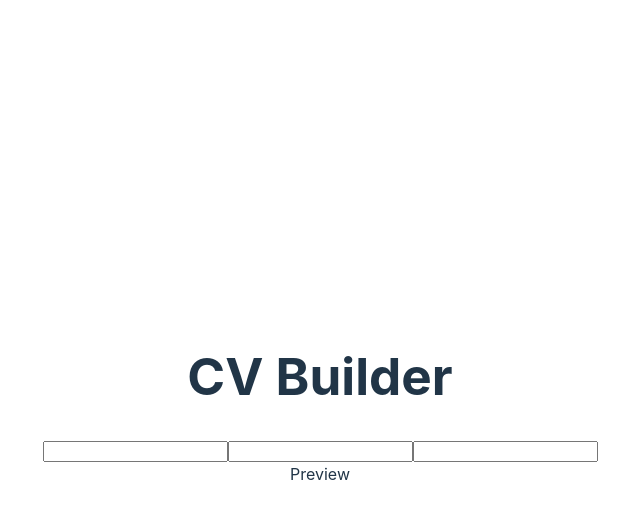
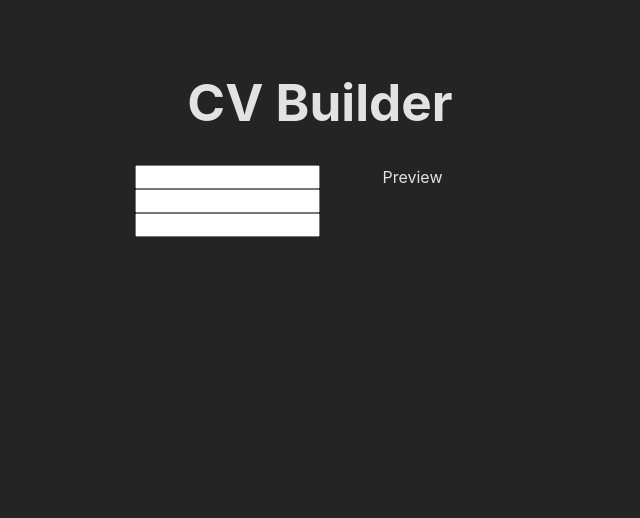
Before and after one commit to jonorl/cv-application, a React (Vite) app: page / in a window 1280 px wide. Shown: the top 518 px of the page, without its empty margins (320-960 px from the left). Built offline with nearby package versions, Linux system fonts and the light colour scheme.

Commit message:
Fix: Deleted inherited CSS structure

```diff
--- a/src/styles/App.css
+++ b/src/styles/App.css
@@ -3,45 +3,21 @@
   margin: 0 auto;
   padding: 2rem;
   text-align: center;
-}
 
-.logo {
-  height: 6em;
-  padding: 1.5em;
-  will-change: filter;
-  transition: filter 300ms;
-}
-.logo:hover {
-  filter: drop-shadow(0 0 2em #646cffaa);
-}
-.logo.react:hover {
-  filter: drop-shadow(0 0 2em #61dafbaa);
-}
-
-@keyframes logo-spin {
-  from {
-    transform: rotate(0deg);
-  }
-  to {
-    transform: rotate(360deg);
-  }
-}
-
-@media (prefers-reduced-motion: no-preference) {
-  a:nth-of-type(2) .logo {
-    animation: logo-spin infinite 20s linear;
-  }
-}
-
-.card {
-  padding: 2em;
-}
-
-.read-the-docs {
-  color: #888;
+  justify-content: center;
+  display: grid;
+  grid-auto-flow: column;
+  grid-template-columns: 1fr 1fr;
+  grid-template-rows: auto 1fr 1fr 1fr;
 }
 
 body {
-  display: flex;
-  flex-flow: column;
+display: flex;
+flex-direction: column;
 }
+
+h1 {
+  justify-self: center;
+  grid-column: 1 / span 2;
+  grid-row: 1;
+}
--- a/src/styles/index.css
+++ b/src/styles/index.css
@@ -14,57 +14,7 @@
 }
 
 
-a {
-  font-weight: 500;
-  color: #646cff;
-  text-decoration: inherit;
-}
-a:hover {
-  color: #535bf2;
-}
-
-body {
-  margin: 0;
-  display: flex;
-  justify-content: center;
-  place-items: center;
-  min-width: 320px;
-  min-height: 100vh;
-}
-
 h1 {
   font-size: 3.2em;
   line-height: 1.1;
 }
-
-button {
-  border-radius: 8px;
-  border: 1px solid transparent;
-  padding: 0.6em 1.2em;
-  font-size: 1em;
-  font-weight: 500;
-  font-family: inherit;
-  background-color: #1a1a1a;
-  cursor: pointer;
-  transition: border-color 0.25s;
-}
-button:hover {
-  border-color: #646cff;
-}
-button:focus,
-button:focus-visible {
-  outline: 4px auto -webkit-focus-ring-color;
-}
-
-@media (prefers-color-scheme: light) {
-  :root {
-    color: #213547;
-    background-color: #ffffff;
-  }
-  a:hover {
-    color: #747bff;
-  }
-  button {
-    background-color: #f9f9f9;
-  }
-}
```
